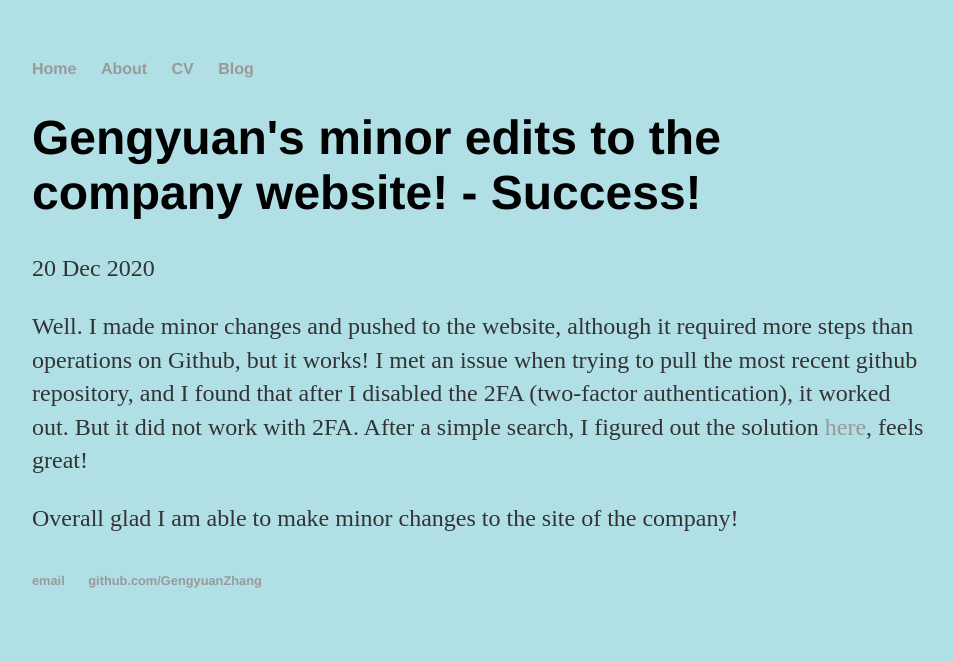
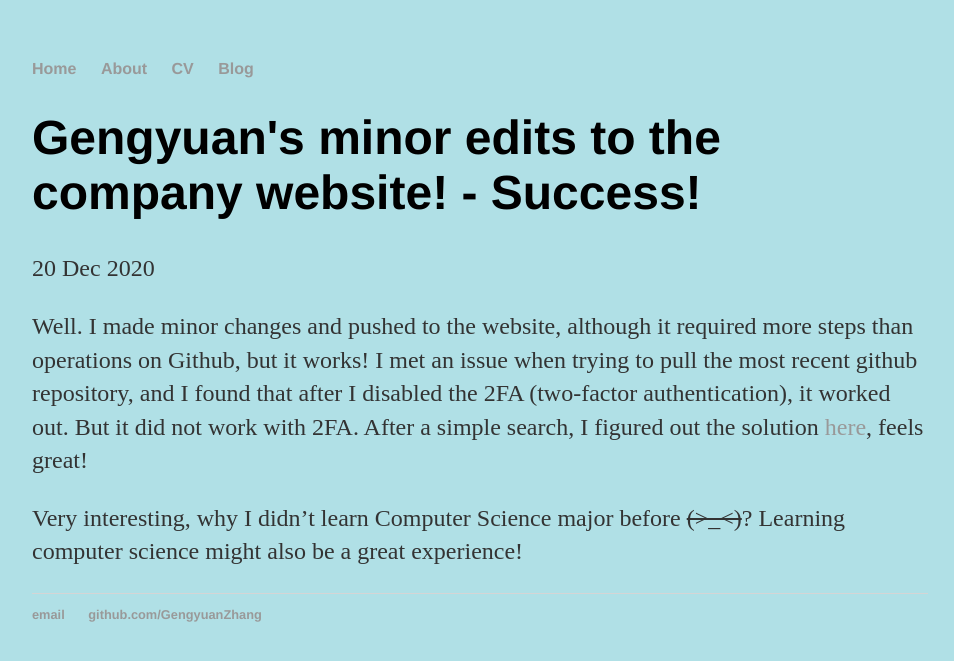
Before and after one commit to GengyuanZhang/GengyuanZhang.github.io, a Jekyll site: the page built from _posts/2020-12-20-gengyuan-zhang-site-modification.md, in a window 1280 px wide. Shown: the top 661 px of the page, without its empty margins (160-1114 px from the left). Built offline with Jekyll 4.4.1, drawn with Linux system fonts in a browser that asks for light colours.

Commit message:
Update 2020-12-20-gengyuan-zhang-site-modification.md

```diff
--- a/_posts/2020-12-20-gengyuan-zhang-site-modification.md
+++ b/_posts/2020-12-20-gengyuan-zhang-site-modification.md
@@ -6,4 +6,4 @@ date: 2020-12-20
 
 Well. I made minor changes and pushed to the website, although it required more steps than operations on Github, but it works! I met an issue when trying to pull the most recent github repository, and I found that after I disabled the 2FA (two-factor authentication), it worked out. But it did not work with 2FA. After a simple search, I figured out the solution [here](https://webkul.com/blog/github-push-with-two-factor-authentication/), feels great!
 
-Overall glad I am able to make minor changes to the site of the company!
+Very interesting, why I didn't learn Computer Science major before ~~(>_<)~~? Learning computer science might also be a great experience!
```
